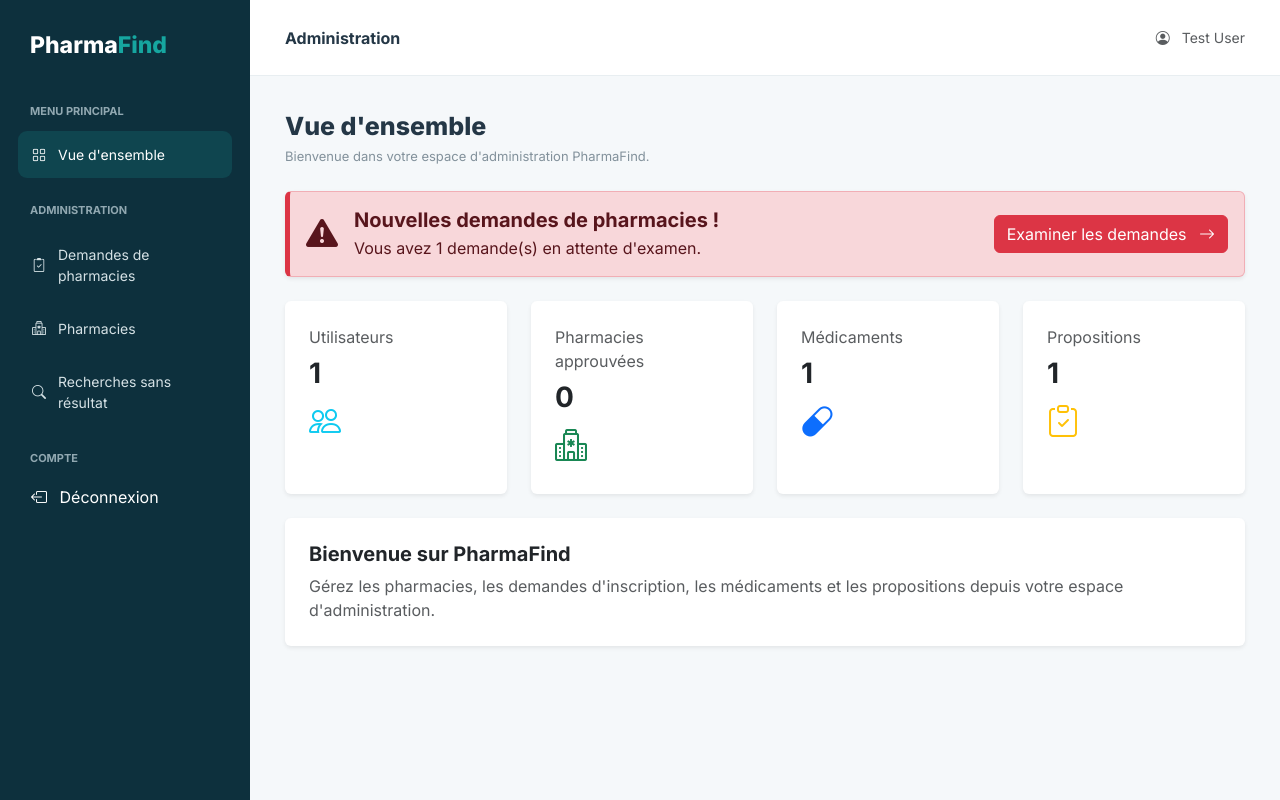
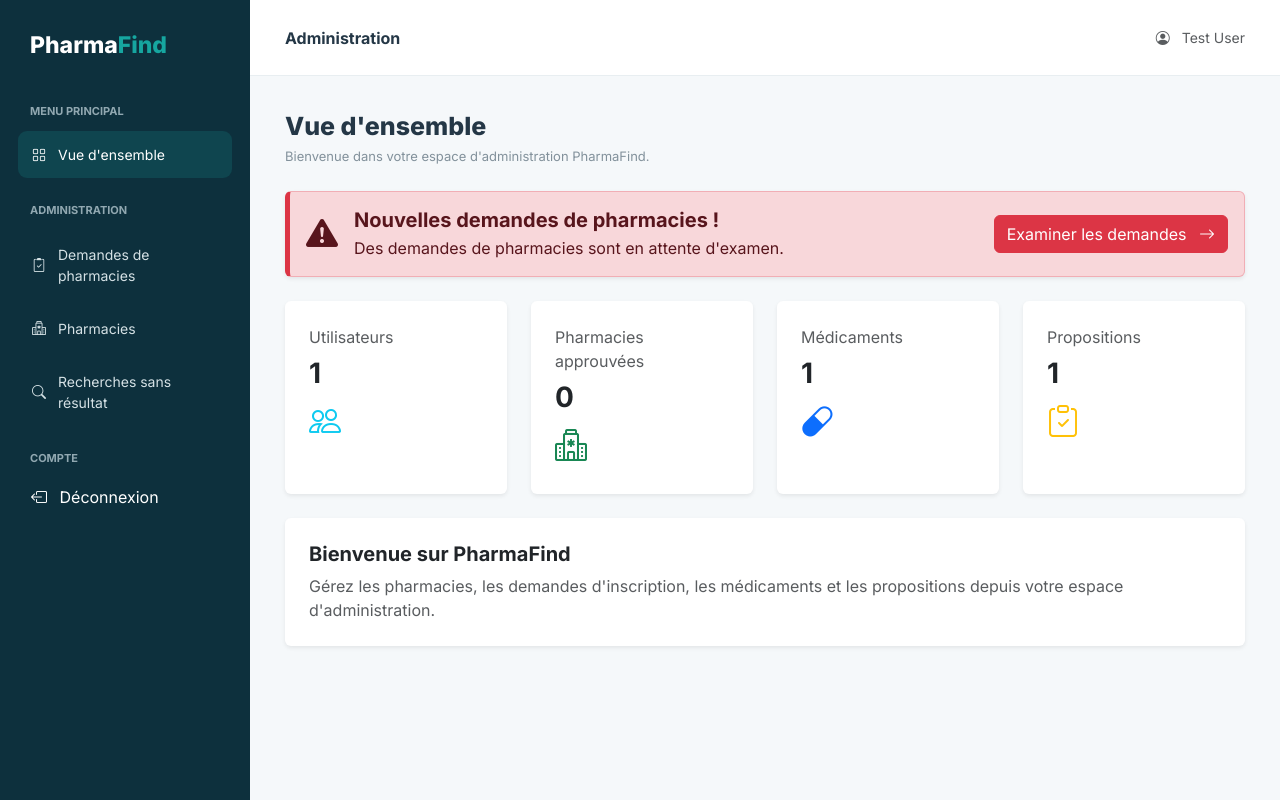
Before and after one commit to eya-bensmida/pharmafind1, a Laravel app: page /admin in a window 1280 px wide. Run offline with Laravel 12, Linux system fonts and the light colour scheme; a user stored in the database is signed in; data comes from the database, SQL or seed files in the repository; tables that the repository leaves empty hold one stand-in row (values such as "Sample post"); parts of the project's set-up code (start-up, migrations or seed data) failed here and were passed over.

Commit message:
Improve admin dashboard

```diff
--- a/resources/views/admin/dashboard.blade.php
+++ b/resources/views/admin/dashboard.blade.php
@@ -28,8 +28,7 @@
                     </h5>
 
                     <p class="mb-0">
-                        Vous avez {{ $pendingRequests }}
-                        demande(s) en attente d'examen.
+                      Des demandes de pharmacies sont en attente d'examen.
                     </p>
                 </div>
             </div>
```
